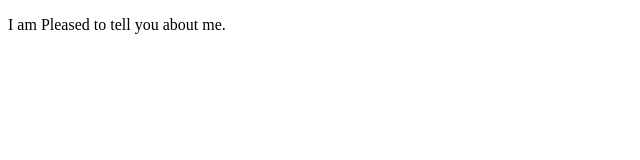
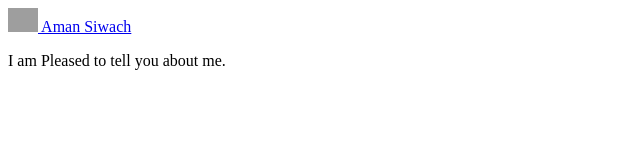
Before and after one commit to amansiwach9/website, a plain HTML site: page index.html in a window 1280 px wide. Shown: the whole page, without its empty margins (0-640 px from the left). Drawn offline with Linux system fonts and the light colour scheme; grey boxes are pictures that could not be loaded.

Commit message:
Update index.html

```diff
--- a/index.html
+++ b/index.html
@@ -7,6 +7,14 @@
     </title>
 </head>
 <body>
+    <nav class="navbar bg-body-tertiary">
+  <div class="container-fluid">
+    <a class="navbar-brand" href="#">
+      <img src="https://th.bing.com/th/id/OIP.EixLbJ34EOSusMBGoVovrwHaCc?pid=ImgDet&rs=1" alt="Logo" width="30" height="24" class="d-inline-block align-text-top">
+      Aman Siwach
+    </a>
+  </div>
+</nav>
     <p>I am Pleased to tell you about me.</p>
 </body>
 </html>
```
